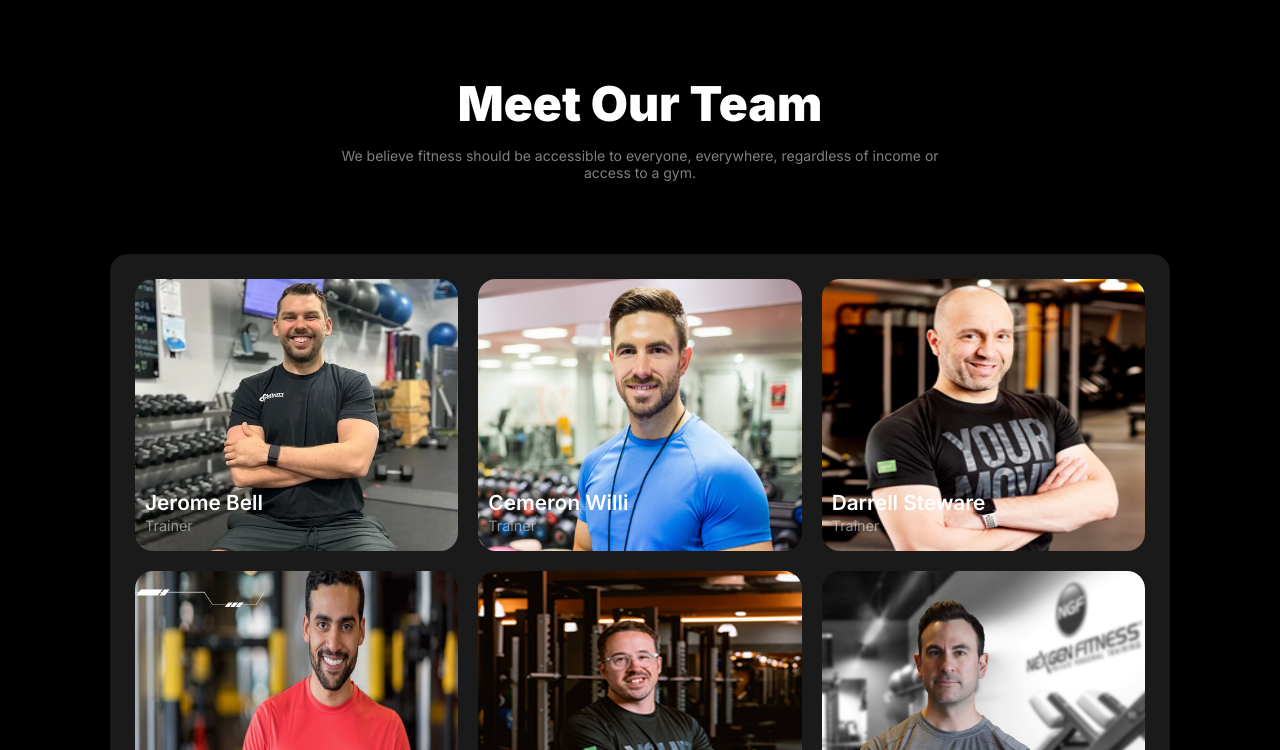
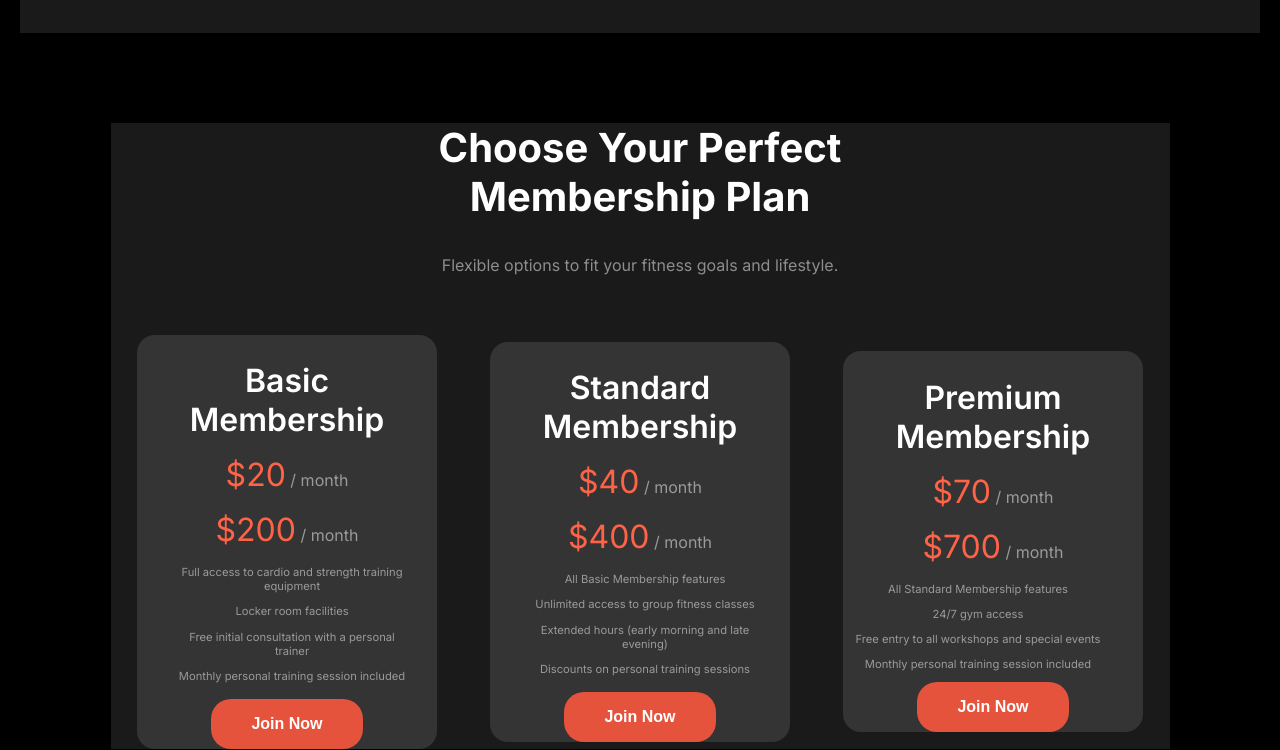
Before and after one commit to mdriyajulislamakash11/My-Responsive-Assignment2-project, a plain HTML site: page index.html in a window 1280 px wide. Shown: the part 2667-3417 px from the top of the page. Drawn offline with Linux system fonts and the light colour scheme; a web font is replaced by a local one.

Commit message:
my assingment done

```diff
--- a/index.html
+++ b/index.html
@@ -198,6 +198,60 @@
         </section>
         <!--  BMI Calculator Chart second part start here -->
 
+
+        <!-- challeng part-Membership plan -->
+         <section>
+            <div class="plan-container">
+                <h1 class="plan-title">Choose Your Perfect <br>Membership Plan</h1>
+                <p class="time">Flexible options to fit your fitness goals and lifestyle.</p>
+
+                <div class="plan-cards-container">
+                    <div class="card-box">
+                        <h2 class="card-title">Basic Membership</h2>
+                        <p class="price"><span class="price-doller">$20</span> <span class="time">/ month</span></p>
+                        <p class="price"><span class="price-doller">$200</span> <span class="time">/ month</span></p>
+
+
+                        <ul>
+                            <p class="second-li">Full access to cardio and strength training equipment</p>
+                            <p class="second-li">Locker room facilities</>
+                            <p class="second-li">Free initial consultation with a personal trainer</p>
+                            <p class="second-li">Monthly personal training session included</p>
+                        </ul>
+                        <button class="plan-btn">Join Now</button>
+                    </div>
+                    <div class="card-box">
+                        <h2 class="card-title">Standard Membership</h2>
+                        <p class="price"><span class="price-doller">$40</span> <span class="time">/ month</span></p>
+                        <p class="price"><span class="price-doller">$400</span> <span class="time">/ month</span></p>
+
+                        <ul>
+                            <p class="second-li">All Basic Membership features</p>
+                            <p class="second-li">Unlimited access to group fitness classes</p>
+                            <p class="second-li">Extended hours (early morning and late evening)</p>
+                            <p class="second-li">Discounts on personal training sessions</p>
+                        </ul>
+                        <button class="plan-btn">Join Now</button>
+                    </div>
+                    <div class="card-box">
+                        <h2 class="card-title">Premium Membership</h2>
+                        <p class="price"><span class="price-doller">$70</span> <span class="time">/ month</span></p>
+                        <p class="price"><span class="price-doller">$700</span> <span class="time">/ month</span></p>
+
+
+                            <p class="second-li">All Standard Membership features</p>
+                            <p class="second-li">24/7 gym access</p>
+                            <p class="second-li">Free entry to all workshops and special events</p>
+                            <p class="second-li">Monthly personal training session included</p>
+
+
+                        <button class="plan-btn">Join Now</button>
+                    </div>
+                </div>
+            </div>
+         </section>
+
+
         <!-- Meet Our Team section start here -->
            <section>
             <div class="Meet-container">
--- a/styles/responsive.css
+++ b/styles/responsive.css
@@ -172,4 +172,18 @@
     font-size: 12.1px;
 
 }
+/* ***************************** */
+
+
+/* *************************** */
+.plan-cards-container{
+   flex-direction: column;
 }
+.card-box{
+    color: #fff;
+    max-width: 90%;
+    margin-top: 20px;
+
+}
+
+}
--- a/styles/style.css
+++ b/styles/style.css
@@ -644,5 +644,75 @@ td{
 
 
 /*
-/* qna section style start here */
+/* challeng section style start here */
 /* *************************************** */
+.plan-container{
+    color: #fff;
+    max-width: 1059px;
+    margin: 0 auto;
+    /* border: 1px solid blue; */
+    text-align: center;
+    background: rgba(255, 255, 255, 0.1);
+}
+
+.plan-cards-container{
+    display: flex;
+    justify-content: space-around;
+    align-items: center;
+    margin-top: 60px;
+}
+.card-box{
+    color: #fff;
+    max-width: 300px;
+    /* border: 10px solid rgb(71, 66, 66); */
+    border-radius: 18px;
+    background-color: rgba(55, 55, 55, 0.946);
+
+}
+
+.card-box:hover{
+    background-color: rgba(255, 255, 255, 0.1);
+
+}
+
+.second-li{
+    list-style: none;
+    margin-top: 10px;
+    padding-right: 30px;
+    font-size: 0.7rem;
+    font-weight: 400;
+    color: rgba(255, 255, 255, 0.5);
+}
+
+.card-title{
+    font-size: 2rem;
+    padding: 0 30px;
+}
+.price-doller{
+    color: tomato;
+    font-size: 2rem;
+}
+
+.time{
+    color: rgba(255, 255, 255, 0.5);
+    font-size: 1rem;
+}
+
+.plan-title{
+    font-size: 2.5rem;
+}
+.plan-btn{
+    padding: 16px 40px;
+    border-radius: 20px;
+    border: none;
+    background: rgb(230, 83, 60);
+    color: #fff;
+    font-size: 1rem;
+    font-weight: 600;
+}
+
+
+header, main, footer{
+    margin: 0 10px;
+    /* border: 1px solid red; */
+}
```
